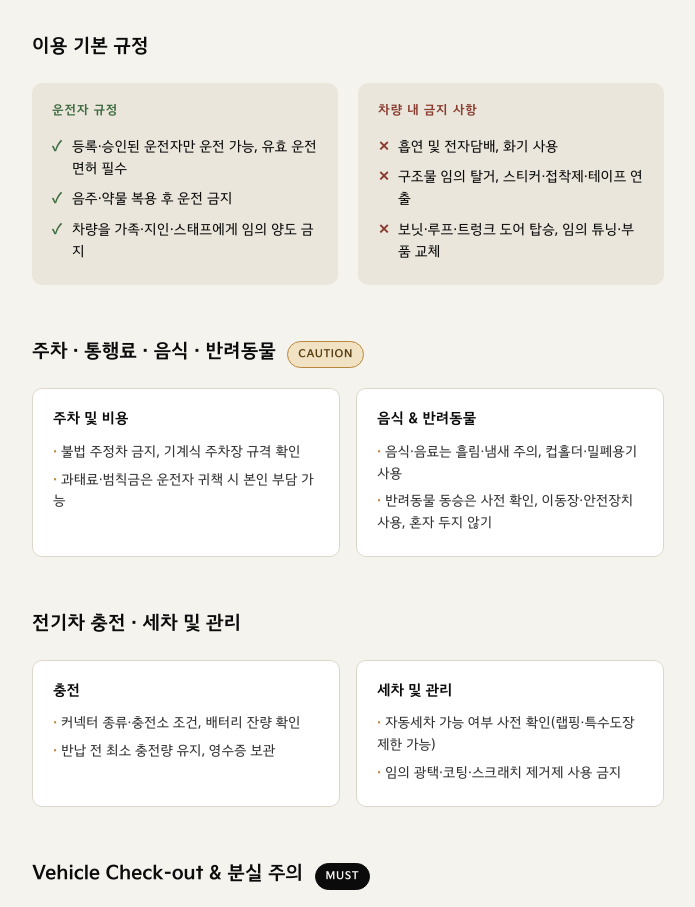
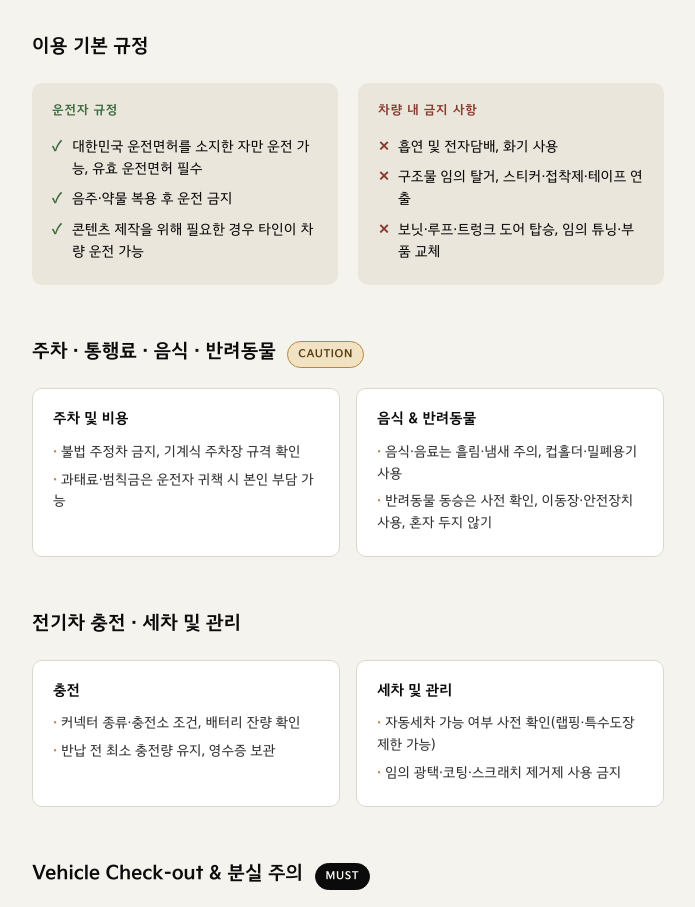
Before and after one commit to kiacurator6-unives/-6-, a plain HTML site: page chapters/08-vehicle-delivery-return.html in a window 1280 px wide. Shown: the part 1520-2427 px from the top of the page, without its empty margins (292-987 px from the left). Drawn offline with Linux system fonts and the light colour scheme.

Commit message:
Update 08-vehicle-delivery-return.html

```diff
--- a/chapters/08-vehicle-delivery-return.html
+++ b/chapters/08-vehicle-delivery-return.html
@@ -78,9 +78,9 @@
           <div class="col do">
             <h4>운전자 규정</h4>
             <ul>
-              <li>등록·승인된 운전자만 운전 가능, 유효 운전면허 필수</li>
+              <li>대한민국 운전면허를 소지한 자만 운전 가능, 유효 운전면허 필수</li>
               <li>음주·약물 복용 후 운전 금지</li>
-              <li>차량을 가족·지인·스태프에게 임의 양도 금지</li>
+              <li>콘텐츠 제작을 위해 필요한 경우 타인이 차량 운전 가능</li>
             </ul>
           </div>
           <div class="col dont">
```
